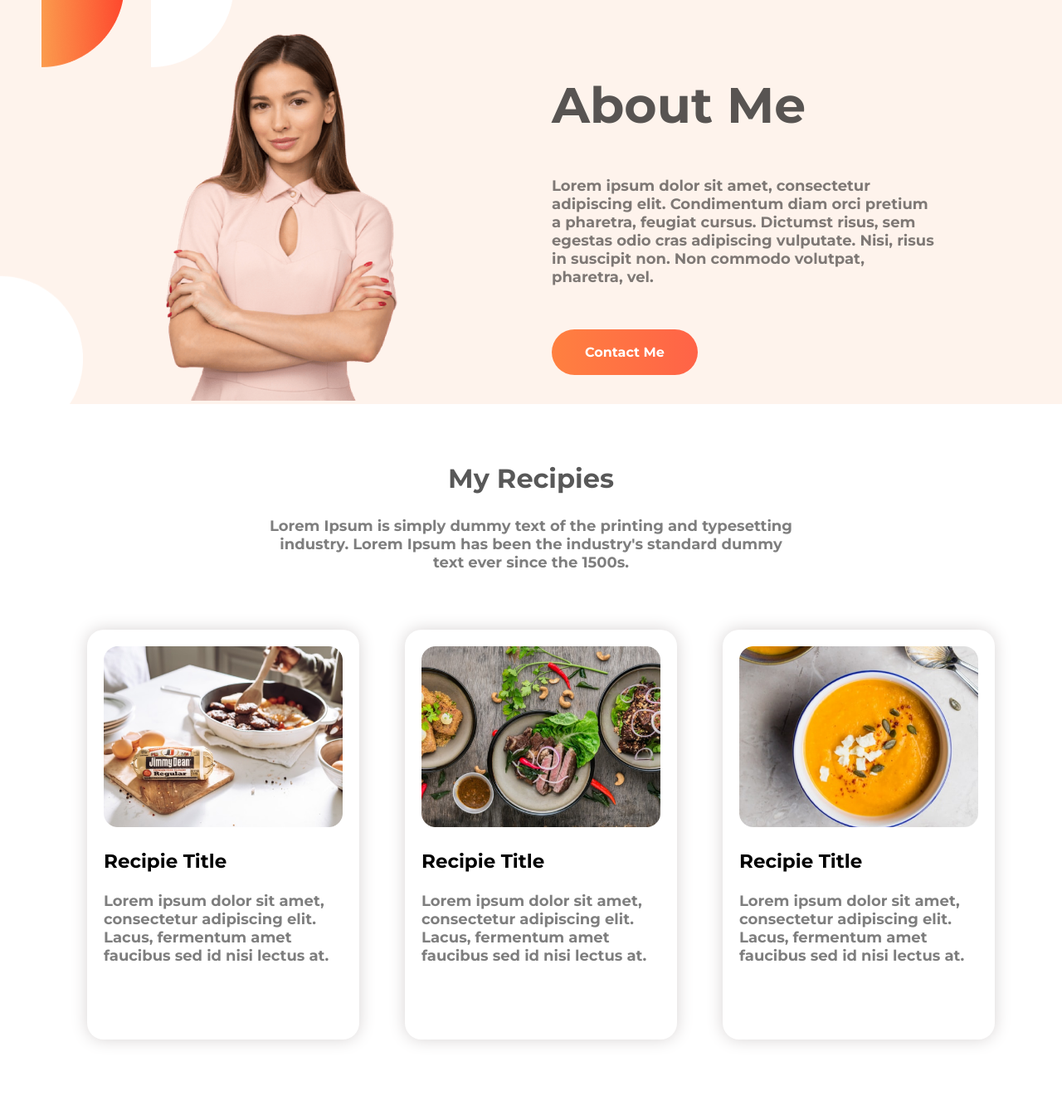
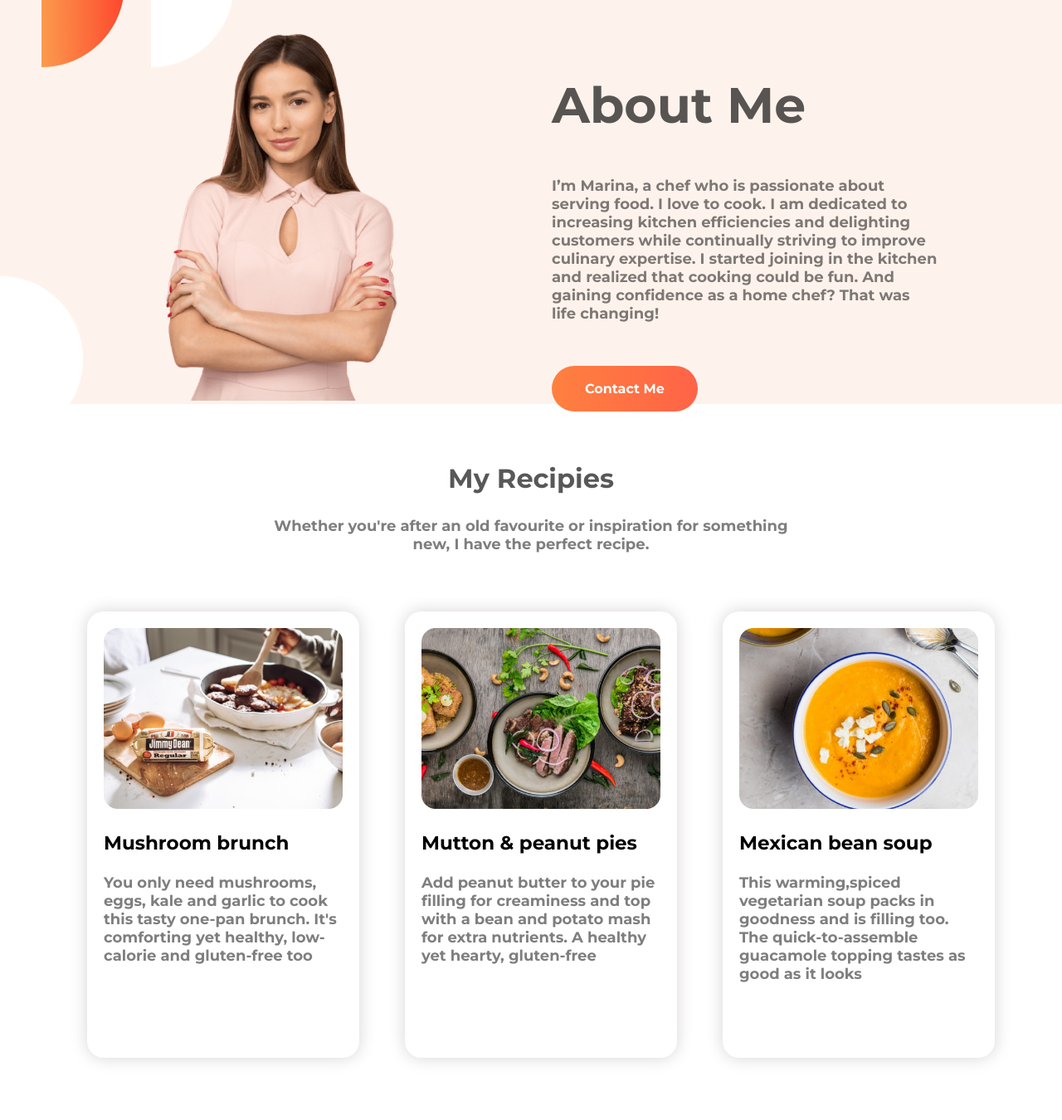
Before and after one commit to auladhimel/food-network, a plain HTML site: page index.html in a window 1280 px wide. Shown: the part 763-2113 px from the top of the page at 83% size. Drawn offline with Linux system fonts and the light colour scheme.

Commit message:
Fifth Commit

```diff
--- a/index.html
+++ b/index.html
@@ -33,11 +33,10 @@
         </div>
         <div class="half-item-chef text-chef">
             <h1>About Me</h1>
-            <p>Lorem ipsum dolor sit amet, consectetur adipiscing
-                elit. Condimentum diam orci pretium a pharetra,
-                feugiat cursus. Dictumst risus, sem egestas odio cras
-                adipiscing vulputate. Nisi, risus in suscipit non. Non
-                commodo volutpat, pharetra, vel.</p>
+            <p>I’m Marina, a chef who is passionate about serving food. I love to cook. I am dedicated to increasing
+                kitchen efficiencies and delighting customers while continually striving to improve culinary expertise.
+                I started joining in the kitchen and realized that cooking could be fun.
+                And gaining confidence as a home chef? That was life changing!</p>
             <a class="button" href="">Contact Me</a>
         </div>
     </section>
@@ -45,35 +44,27 @@
     <section class="recipies">
         <div class="my-recipies">
             <h2>My Recipies</h2>
-            <p>Lorem Ipsum is simply dummy text of the printing and typesetting industry.
-                Lorem Ipsum has been the industry's standard dummy text ever since the
-                1500s.</p>
+            <p>Whether you're after an old favourite or inspiration for something new, I have the perfect recipe.</p>
         </div>
 
         <div class="recipies-title-parts">
             <div class="recipies-title">
                 <img src="images/Project Cover.jpg" alt="">
-                <h3>Recipie Title</h3>
-                <p>Lorem ipsum dolor sit amet,
-                    consectetur adipiscing elit. Lacus,
-                    fermentum amet faucibus sed id nisi
-                    lectus at.</p>
+                <h3>Mushroom brunch</h3>
+                <p>You only need mushrooms, eggs, kale and garlic to cook this tasty one-pan brunch. It's comforting yet
+                    healthy, low-calorie and gluten-free too</p>
             </div>
             <div class="recipies-title">
                 <img src="images/Project Cover1.jpg" alt="">
-                <h3>Recipie Title</h3>
-                <p>Lorem ipsum dolor sit amet,
-                    consectetur adipiscing elit. Lacus,
-                    fermentum amet faucibus sed id nisi
-                    lectus at.</p>
+                <h3>Mutton & peanut pies</h3>
+                <p>Add peanut butter to your pie filling for creaminess and top with a bean and potato mash for extra
+                    nutrients. A healthy yet hearty, gluten-free</p>
             </div>
             <div class="recipies-title">
                 <img src="images/Project Cover.png" alt="">
-                <h3>Recipie Title</h3>
-                <p>Lorem ipsum dolor sit amet,
-                    consectetur adipiscing elit. Lacus,
-                    fermentum amet faucibus sed id nisi
-                    lectus at.</p>
+                <h3> Mexican bean soup</h3>
+                <p>This warming,spiced vegetarian soup packs in goodness and is filling too. The quick-to-assemble
+                    guacamole topping tastes as good as it looks</p>
             </div>
 
         </div>
@@ -87,16 +78,17 @@
             <div class="blog-item">
                 <img src="images/pasta.jpg" alt="">
                 <h3>How to cook pasta?</h3>
-                <p>Lorem ipsum, dolor sit amet consectetur adipisicing elit. Mollitia, ab? Aut, exercitationem ex ut
-                    molestias sint maxime error enim similique!</p>
+                <p>For cooking pasta an affordable way to include oily fish in your diet. Canned sardines are a great
+                    source of omega 3
+                    and add oomph to this simple, family pasta dish...</p>
                 <a class="button" href="#">Read More</a>
 
             </div>
             <div class="blog-item">
                 <img src="images/ramen2.jpg" alt="">
                 <h3>How to cook Ramen Noodles?</h3>
-                <p>Lorem ipsum, dolor sit amet consectetur adipisicing elit. Mollitia, ab? Aut, exercitationem ex ut
-                    molestias sint maxime error enim similique!</p>
+                <p>To make this chicken ramen even easier, you can cook the chicken RIGHT IN THE BROTH, and then shred
+                    the chicken so that it gets mixed with the ramen noodles and broth...</p>
                 <a class="button" href="#">Read More</a>
 
             </div>
@@ -107,8 +99,10 @@
 
     <section class="newsletter">
         <h3>Subscribe Newsletter</h3>
-        <p>Lorem ipsum dolor sit amet, consectetur adipisicing elit. Dolore ex temporibus magni ipsam inventore dolorum
-            sunt, amet vel.</p>
+        <p> Do subscribe for getting latest recipes, offers information. You
+            can trust us we don't send any spam or
+            unauthorized mail to our customers. We provide good food for your family.
+        </p>
         <form class="form-text" action="#">
             <input class="input-email" type="email" placeholder="Enter Email Address" name="email"><br><br>
             <input class="input-subscribe" type="submit" value="Subscribe">
@@ -139,7 +133,7 @@
     <footer class="footer-part">
         <h2> <span id="food">FOOD</span> NETWORK</h2>
         <p>Eat healthy to live healthy. Live healthy to live happy</p>
-        <p id="paragraph-footer">Copyright ©2021 All rights reserved | This template is made by Aulad Himel</p>
+
     </footer>
 </body>
 
```
